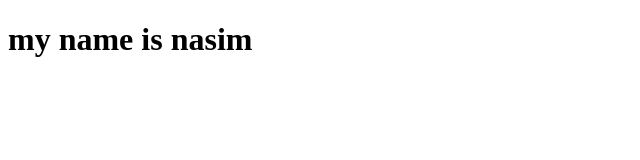
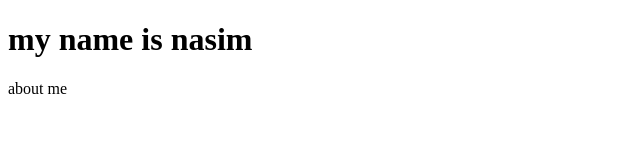
Before and after one commit to NasimKabir/nasimbd.github.io, a plain HTML site: page index.html in a window 1280 px wide. Shown: the full height of the page, 0-640 px from the left. Drawn offline with Linux system fonts and the light colour scheme.

Commit message:
add my footer section

```diff
--- a/index.html
+++ b/index.html
@@ -7,5 +7,9 @@
 
 <h1>my name is nasim </h1>
 
+
+<footer>
+	<p> about me</p>
+</footer>
 </body>
 </html>
```
